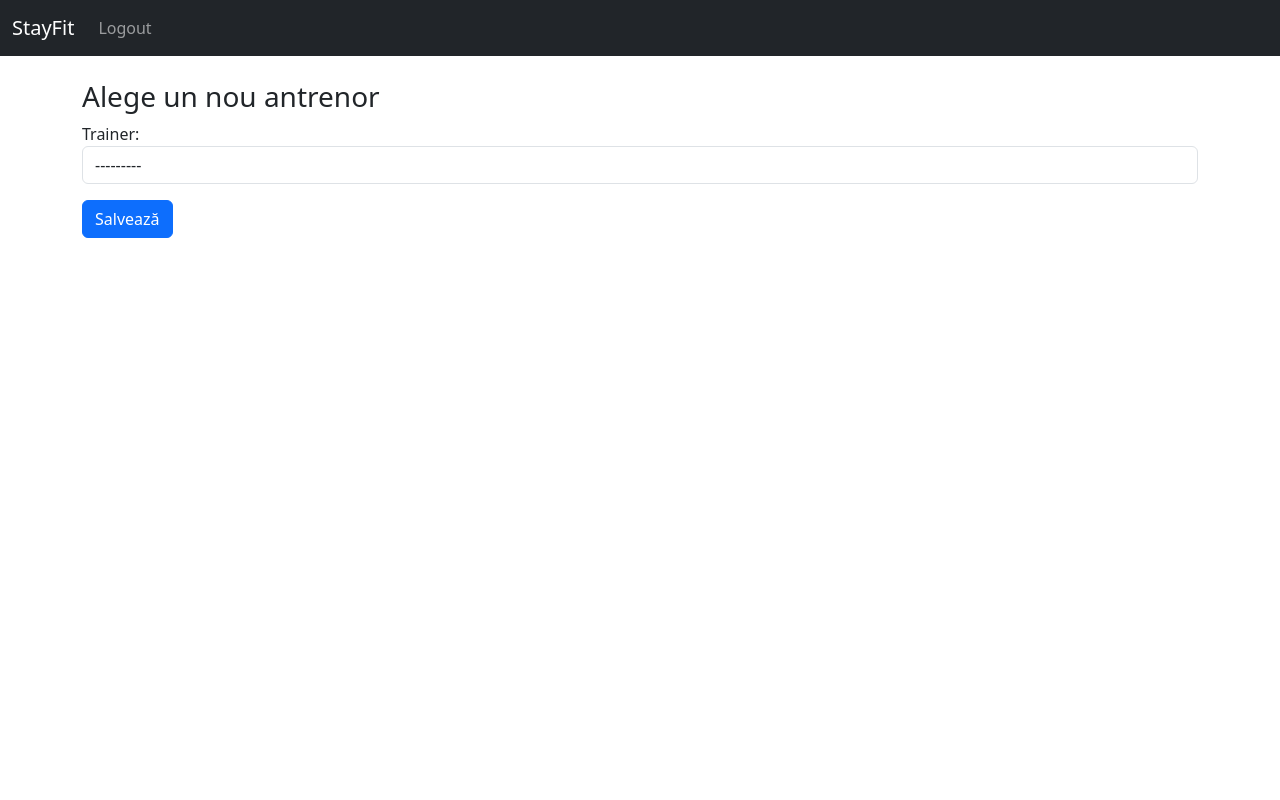
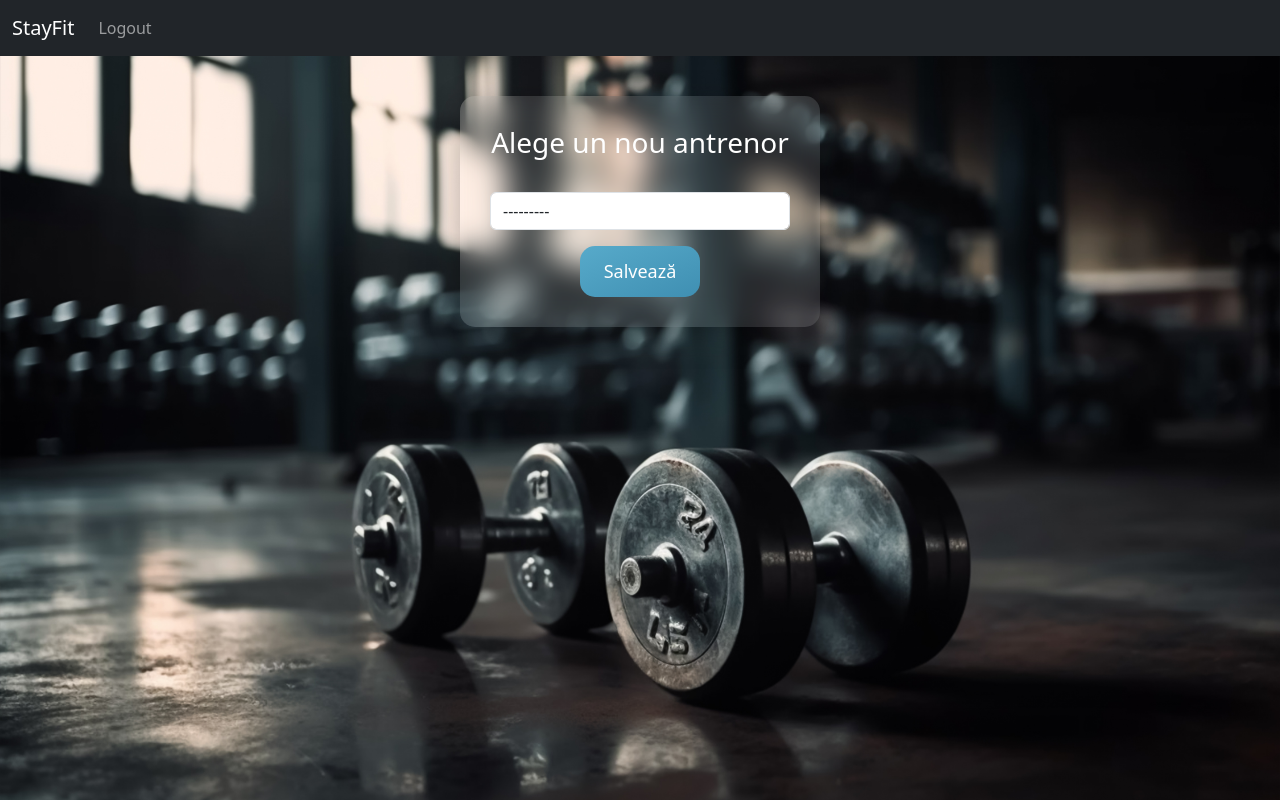
Before and after one commit to BDCiprian/finalP, a Django app: template BeStrong/templates/reassign_trainer.html in a window 1280 px wide. Run offline with Django 5.2, Linux system fonts and the light colour scheme; the template is opened without the code that fills it: values that come from a table or form of the project are taken from there, others are empty; the visitor is signed in with stand-in values (Sample User, id 1).

Commit message:
modificare pagina de reassign trainer

```diff
--- a/BeStrong/forms.py
+++ b/BeStrong/forms.py
@@ -69,6 +69,9 @@ class ReassignTrainerForm(forms.ModelForm):
         widgets = {
             'trainer': forms.Select(attrs={'class': 'form-control'})
         }
+        labels = {
+            'trainer': ''
+        }
 
     def __init__(self, *args, **kwargs):
         super().__init__(*args, **kwargs)
--- a/BeStrong/templates/base.html
+++ b/BeStrong/templates/base.html
@@ -1,9 +1,11 @@
+{% load static %}
 <!DOCTYPE html>
 <html lang="ro">
 <head>
     <meta charset="UTF-8">
     <meta name="viewport" content="width=device-width, initial-scale=1">
     <title>{% block title %}StayFit{% endblock %}</title>
+    <link rel="stylesheet" href="{% static 'css/style.css' %}">
     {% block head %}
 
     {% endblock %}
--- a/BeStrong/templates/login.html
+++ b/BeStrong/templates/login.html
@@ -3,7 +3,7 @@
 {% block title %}Autentificare{% endblock %}
 {% block head %}
 {% load static %}
-<link rel="stylesheet" href="{% static 'css/style.css' %}">
+
 <style>
     body {
       margin: 0;
--- a/BeStrong/templates/reassign_trainer.html
+++ b/BeStrong/templates/reassign_trainer.html
@@ -1,13 +1,31 @@
 {% extends 'base.html' %}
 {% block title %}Alege un nou antrenor{% endblock %}
+{% block head %}
+{% load static %}
 
+<style>
+    body {
+        margin: 0;
+        padding: 0;
+        font-family: 'Poppins', sans-serif;
+        background:  url("{% static 'images/gym1.jpg' %}") no-repeat center center/cover;
+        min-height: 100vh;
+        }
+        .bt {
+            width: 40%;
+            background: linear-gradient(to left top, #3f8fb2, #57aaca);
+            font-size: 18px;
+        }
+
+      </style>
+{% endblock %}
 {% block content %}
-<div class="container mt-4">
-    <h3>Alege un nou antrenor</h3>
-    <form method="post">
+<div class="page-container">
+    <form method="post" class="form-container">
+        <h3>Alege un nou antrenor</h3><br>
         {% csrf_token %}
         {{ form.as_p }}
-        <button type="submit" class="btn btn-primary">Salvează</button>
+        <button type="submit" class="bt">Salvează</button>
     </form>
 </div>
 {% endblock %}
--- a/BeStrong/templates/register.html
+++ b/BeStrong/templates/register.html
@@ -4,7 +4,7 @@
 
 {% block head %}
 {% load static %}
-<link rel="stylesheet" href="{% static 'css/style.css' %}">
+
 <style>
     body {
         margin: 0;
--- a/BeStrong/templates/registration_pending.html
+++ b/BeStrong/templates/registration_pending.html
@@ -4,7 +4,7 @@
 {% block head %}
 <meta http-equiv="refresh" content="5;url={% url 'login' %}">
 {% load static %}
-<link rel="stylesheet" href="{% static 'css/style.css' %}">
+
     <style>
     body {
         margin: 0;
--- a/stayfit/settings.py
+++ b/stayfit/settings.py
@@ -115,7 +115,7 @@ USE_TZ = True
 # Static files (CSS, JavaScript, Images)
 # https://docs.djangoproject.com/en/5.2/howto/static-files/
 
-STATIC_URL = "static/"
+STATIC_URL = "/static/"
 STATICFILES_DIRS = [
     BASE_DIR / "static",
 ]
```
Also changed, not shown: BeStrong/static/css/style.css (line endings or trailing spaces).
